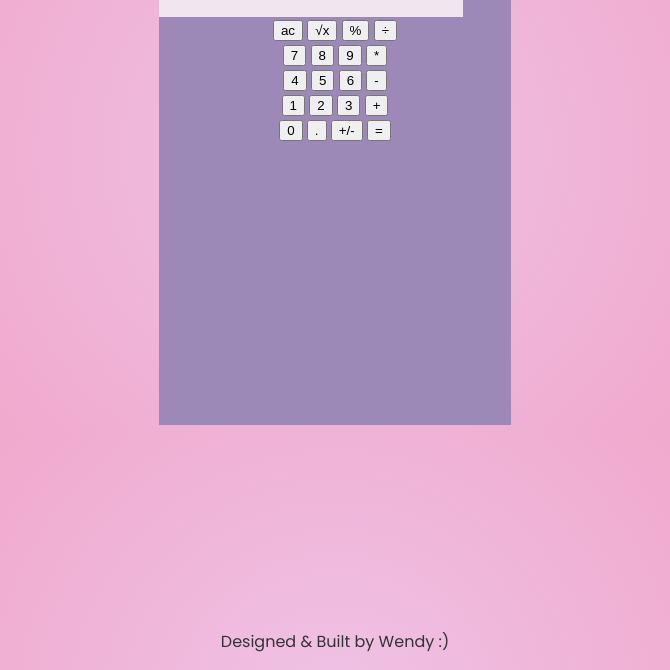
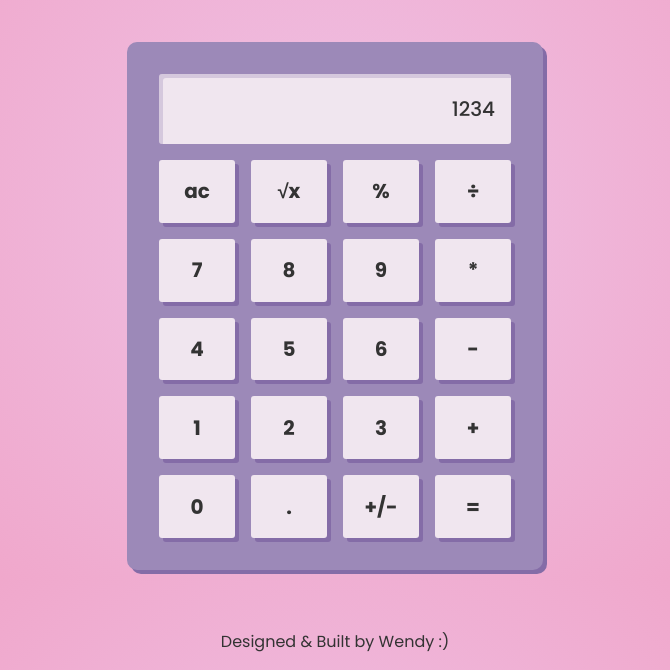
Before and after one commit to 0322wendy/simple-calculator, a plain HTML site: page index.html in a window 1280 px wide. Shown: the part 130-800 px from the top of the page, without its empty margins (305-975 px from the left). Drawn offline with Linux system fonts and the light colour scheme.

Commit message:
finish front-end

```diff
--- a/index.html
+++ b/index.html
@@ -15,40 +15,32 @@
     <main>
         <div class="container">
             <div class="screen">
-                <p>|</p>
+                <p>1234</p>
             </div>
-            <div class="buttons">
-                <div class="row">
-                    <button class="button" id="ac-btn">ac</button>
-                    <button class="button" id="sqroot-btn">&#8730;x</button>
-                    <button class="button" id="percent-btn">%</button>
-                    <button class="button" id="divide-btn">&#247;</button>
-                </div>
-                <div class="row">
-                    <button class="button" id="7-btn">7</button>
-                    <button class="button" id="8-btn">8</button>
-                    <button class="button" id="9-btn">9</button>
-                    <button class="button" id="multiply-btn">*</button>
-                </div>
-                <div class="row">
-                    <button class="button" id="4-btn">4</button>
-                    <button class="button" id="5-btn">5</button>
-                    <button class="button" id="6-btn">6</button>
-                    <button class="button" id="minus-btn">-</button>
-                </div>
-                <div class="row">
-                    <button class="button" id="1-btn">1</button>
-                    <button class="button" id="2-btn">2</button>
-                    <button class="button" id="3-btn">3</button>
-                    <button class="button" id="plus-btn">+</button>
-                </div>
-                <div class="row">
-                    <button class="button" id="0-btn">0</button>
-                    <button class="button" id="decimal-btn">.</button>
-                    <button class="button" id="plusminus-btn">+/-</button>
-                    <button class="button" id="equal-btn">=</button>
-                </div>
-            </div>
+            <button class="button ac-btn" id="ac-btn">ac</button>
+            <button class="button sqroot-btn" id="sqroot-btn">&#8730;x</button>
+            <button class="button percent-btn" id="percent-btn">%</button>
+            <button class="button divide-btn" id="divide-btn">&#247;</button>
+
+            <button class="button svn-btn" id="svn-btn">7</button>
+            <button class="button eight-btn" id="eight-btn">8</button>
+            <button class="button nine-btn" id="nine-btn">9</button>
+            <button class="button multiply-btn" id="multiply-btn">*</button>
+
+            <button class="button four-btn" id="four-btn">4</button>
+            <button class="button five-btn" id="five-btn">5</button>
+            <button class="button six-btn" id="six-btn">6</button>
+            <button class="button minus-btn" id="minus-btn">-</button>
+
+            <button class="button one-btn" id="one-btn">1</button>
+            <button class="button two-btn" id="two-btn">2</button>
+            <button class="button three-btn" id="three-btn">3</button>
+            <button class="button plus-btn" id="plus-btn">+</button>
+
+            <button class="button zero-btn" id="zero-btn">0</button>
+            <button class="button decimal-btn" id="decimal-btn">.</button>
+            <button class="button plusminus-btn" id="plusminus-btn">+/-</button>
+            <button class="button equal-btn" id="equal-btn">=</button>
         </div>
     </main>
     <footer>
--- a/resources/css/index.css
+++ b/resources/css/index.css
@@ -6,17 +6,262 @@ body {
     color: #333333;
 }
 
+header {
+    margin-top: 56px;
+    margin-bottom: 56px;
+    font-size: 20px;
+}
+
 .container {
     background-color: #9C89B8;
     width: 352px;
     height: 464px;
-    margin: 0 auto;
+    margin: auto;
+    padding: 32px;
+    display: grid;
+    grid-template-columns: 1fr 1fr 1fr 1fr;
+    grid-template-rows: 1fr 1fr 1fr 1fr 1fr 1fr;
+    column-gap: 16px;
+    row-gap: 16px;
+    border-radius: 10px;
+    box-shadow: 4px 4px 0 0 #846ca7;
+}
+
+@media screen and (max-width: 400px) {
+    .container {
+        width: 90%;
+        height: auto;
+    }
+}
+
+/* Buttons */
+
+button {
+    background-color: #F0E6EF;
+    color: #333333;
+    border: none;
+    box-shadow: 4px 4px 0 0 #846ca7;
+    font-family: 'Poppins', sans-serif;
+    font-weight: 700;
+    font-size: 20px;
+    border-radius: 3px;
+}
+
+button:hover {
+    background-color: rgba(209, 151, 179, 0.2);
+    cursor: pointer;
+}
+
+button:active {
+    box-shadow: none;
+    background-color: rgba(209, 151, 179, 0.5);
+    margin-top: 4px;
+    margin-left: 4px;
+    cursor: pointer;
 }
 
 .screen {
+    grid-column-start: 1;
+    grid-column-end: 5;
+    grid-row-start: 1;
+    grid-row-end: 2;
+    text-align: right;
+    padding-right: 16px;
     background-color: #F0E6EF;
-    width: 304px;
-    height: 56px;
+    box-shadow: inset 4px 4px 0 0 rgb(132, 108, 167, .25);
+    border-radius: 3px;
+    font-size: 20px;
+    font-weight: 500;
+}
+
+/* Row 1 */
+
+.ac-btn {
+    grid-column-start: 1;
+    grid-column-end: 2;
+    grid-row-start: 2;
+    grid-row-end: 3;
+    justify-self: stretch;
+    align-self: stretch;
+}
+
+.sqroot-btn {
+    grid-column-start: 2;
+    grid-column-end: 3;
+    grid-row-start: 2;
+    grid-row-end: 3;
+    justify-self: stretch;
+    align-self: stretch;
+}
+
+.percent-btn {
+    grid-column-start: 3;
+    grid-column-end: 4;
+    grid-row-start: 2;
+    grid-row-end: 3;
+    justify-self: stretch;
+    align-self: stretch;
+}
+
+.divide-btn {
+    grid-column-start: 4;
+    grid-column-end: 5;
+    grid-row-start: 2;
+    grid-row-end: 3;
+    justify-self: stretch;
+    align-self: stretch;
+}
+
+/* Row 2 */
+
+.svn-btn {
+    grid-column-start: 1;
+    grid-column-end: 2;
+    grid-row-start: 3;
+    grid-row-end: 4;
+    justify-self: stretch;
+    align-self: stretch;
+}
+
+.eight-btn {
+    grid-column-start: 2;
+    grid-column-end: 3;
+    grid-row-start: 3;
+    grid-row-end: 4;
+    justify-self: stretch;
+    align-self: stretch;
+}
+
+.nine-btn {
+    grid-column-start: 3;
+    grid-column-end: 4;
+    grid-row-start: 3;
+    grid-row-end: 4;
+    justify-self: stretch;
+    align-self: stretch;
+}
+
+.multiply-btn {
+    grid-column-start: 4;
+    grid-column-end: 5;
+    grid-row-start: 3;
+    grid-row-end: 4;
+    justify-self: stretch;
+    align-self: stretch;
+}
+
+/* Row 3 */
+
+.four-btn {
+    grid-column-start: 1;
+    grid-column-end: 2;
+    grid-row-start: 4;
+    grid-row-end: 5;
+    justify-self: stretch;
+    align-self: stretch;
+}
+
+.five-btn {
+    grid-column-start: 2;
+    grid-column-end: 3;
+    grid-row-start: 4;
+    grid-row-end: 5;
+    justify-self: stretch;
+    align-self: stretch;
+}
+
+.six-btn {
+    grid-column-start: 3;
+    grid-column-end: 4;
+    grid-row-start: 4;
+    grid-row-end: 5;
+    justify-self: stretch;
+    align-self: stretch;
+}
+
+.minus-btn {
+    grid-column-start: 4;
+    grid-column-end: 5;
+    grid-row-start: 4;
+    grid-row-end: 5;
+    justify-self: stretch;
+    align-self: stretch;
+}
+
+/* Row 4 */
+
+.one-btn {
+    grid-column-start: 1;
+    grid-column-end: 2;
+    grid-row-start: 5;
+    grid-row-end: 6;
+    justify-self: stretch;
+    align-self: stretch;
+}
+
+.two-btn {
+    grid-column-start: 2;
+    grid-column-end: 3;
+    grid-row-start: 5;
+    grid-row-end: 6;
+    justify-self: stretch;
+    align-self: stretch;
+}
+
+.three-btn {
+    grid-column-start: 3;
+    grid-column-end: 4;
+    grid-row-start: 5;
+    grid-row-end: 6;
+    justify-self: stretch;
+    align-self: stretch;
+}
+
+.plus-btn {
+    grid-column-start: 4;
+    grid-column-end: 5;
+    grid-row-start: 5;
+    grid-row-end: 6;
+    justify-self: stretch;
+    align-self: stretch;
+}
+
+/* Row 5 */
+
+.zero-btn {
+    grid-column-start: 1;
+    grid-column-end: 2;
+    grid-row-start: 6;
+    grid-row-end: 7;
+    justify-self: stretch;
+    align-self: stretch;
+}
+
+.decimal-btn {
+    grid-column-start: 2;
+    grid-column-end: 3;
+    grid-row-start: 6;
+    grid-row-end: 7;
+    justify-self: stretch;
+    align-self: stretch;
+}
+
+.plusminus-btn {
+    grid-column-start: 3;
+    grid-column-end: 4;
+    grid-row-start: 6;
+    grid-row-end: 7;
+    justify-self: stretch;
+    align-self: stretch;
+}
+
+.equal-btn {
+    grid-column-start: 4;
+    grid-column-end: 5;
+    grid-row-start: 6;
+    grid-row-end: 7;
+    justify-self: stretch;
+    align-self: stretch;
 }
 
 /* Footer */
```
